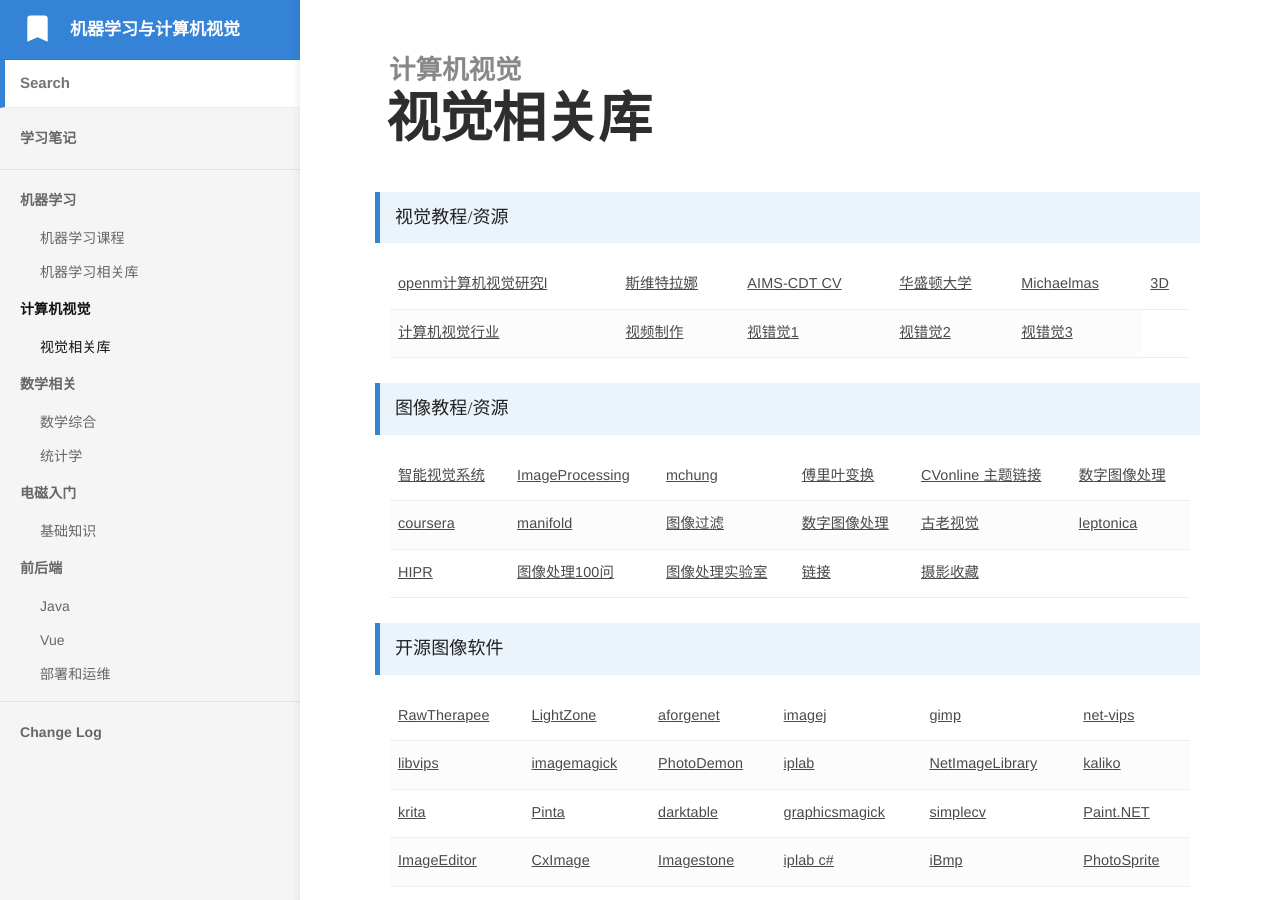
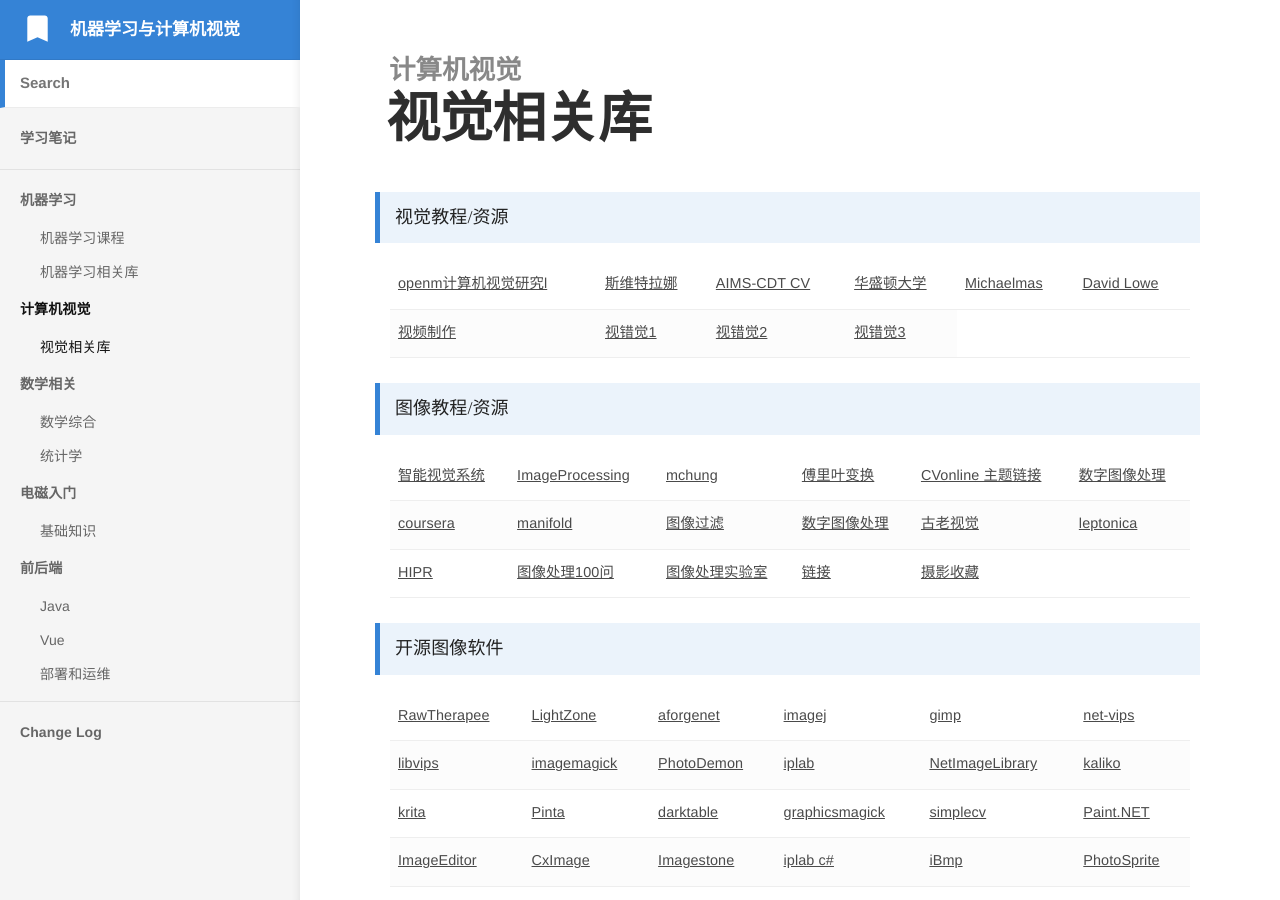
Before and after one commit to bashendixie/Machine_Learning_Notes, a Jekyll site: the page built from _docs/2、计算机视觉/视觉相关库.md, in a window 1280 px wide and 900 px high. Built offline with Jekyll 4.4.1, drawn with Linux system fonts in a browser that asks for light colours; some web fonts are replaced.

Commit message:
no message

```diff
--- a/_docs/2、计算机视觉/视觉相关库.md
+++ b/_docs/2、计算机视觉/视觉相关库.md
@@ -24,13 +24,10 @@
 				<a href="https://www.robots.ox.ac.uk/~az/lectures/cv/index.html" target="_blank">Michaelmas</a>
 			</td>
 			<td>
-				<a href="https://www.pix4d.com/blog/mapping-chillon-castle-with-drone" target="_blank">3D</a>
+				<a href="https://www.cs.ubc.ca/~lowe/" target="_blank">David Lowe</a>
 			</td>
 		</tr>
 		<tr>
-			<td>
-				<a href="https://www.cs.ubc.ca/~lowe/vision.html" target="_blank">计算机视觉行业</a>
-			</td>
 			<td>
 				<a href="https://www.cc.gatech.edu/dvfx/videos/dvfx2005.html" target="_blank">视频制作</a>
 			</td>
```
